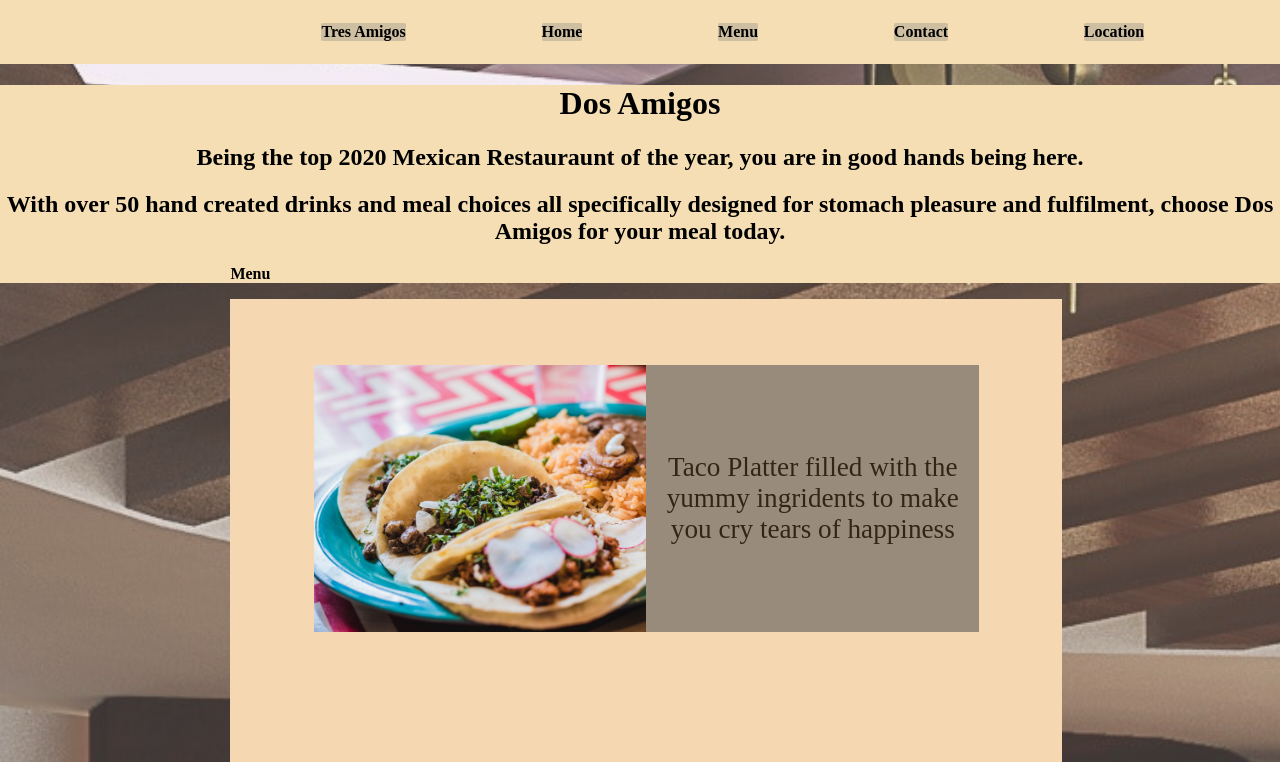
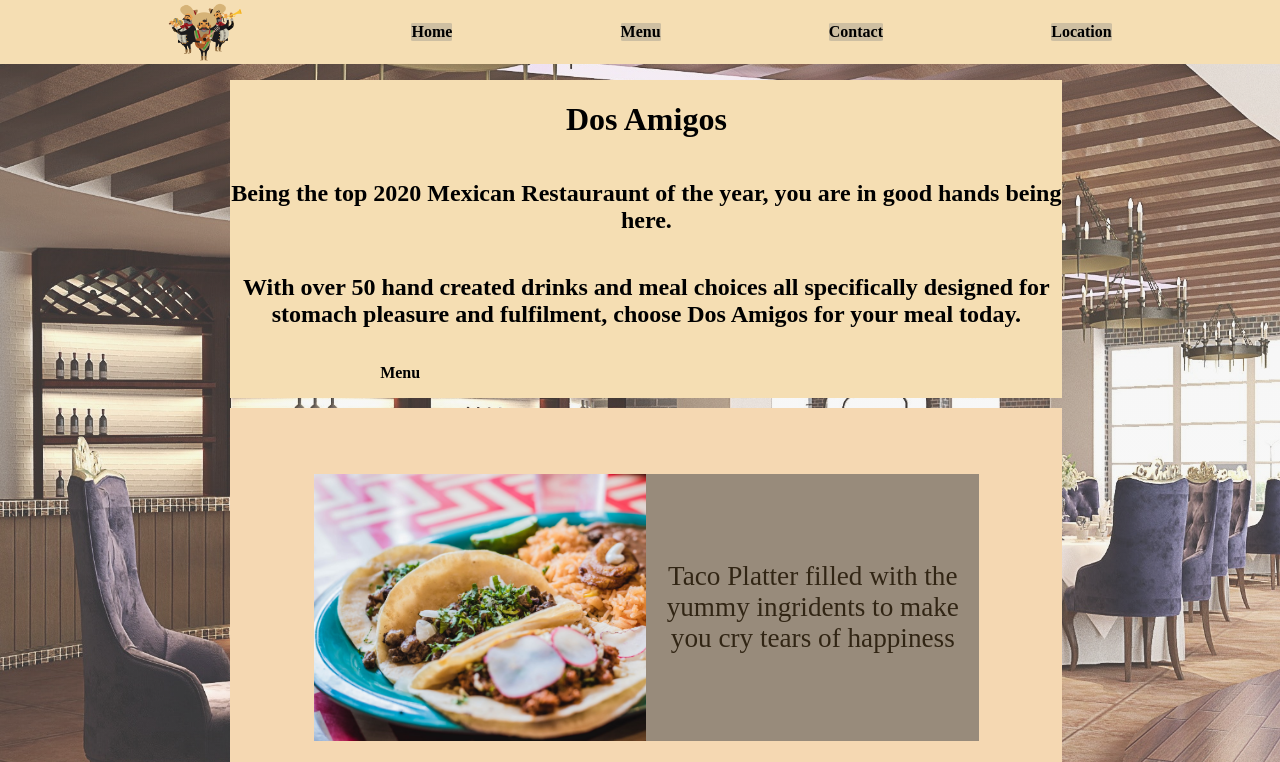
Before and after one commit to marcelwatson31/Dos-Amigos, a plain HTML site: page Menu.html in a window 1280 px wide. Shown: the top 762 px of the page. Drawn offline with Linux system fonts and the light colour scheme.

Commit message:
Somewhat finished product

```diff
--- a/Menu.css
+++ b/Menu.css
@@ -8,6 +8,7 @@ body{
                   url("restar2.jpg");
     background-size: cover;
     height: 100%;
+    position: fixed;
 
 }
 
@@ -18,12 +19,18 @@ body{
     height: 4em;
     justify-content: space-evenly;
     align-items: center;
+    position: fixed;
+  top: 0;
+  width: 100%;
+
+  z-index: 1;
 
 }
 .logo{
     background-image: url("mariachi.png");
-    width: 50px;
-    height: 50px;
+    background-size: contain;
+    height: 80px;
+    width: 75px;
 }
 .nav-content {
 
@@ -33,9 +40,17 @@ body{
   font-weight: bolder;
 }
 .text{
-    background: wheat;
+
+    background-color: wheat;
+    display: flex;
+    flex-direction: column;
+    align-self: center;
+    margin-left: 18%;
     padding: none;
-    margin: none;
+    width: 65%;
+    margin-top: 80px;
+    margin-bottom: 10px;
+
 
 
 }
--- a/Menu.html
+++ b/Menu.html
@@ -10,7 +10,6 @@
     <div class="background">
     <div class="nav-bar">
         <div class="logo"></div>
-        <li class="nav-content">Tres Amigos</li>
         <li class="nav-content">Home</li>
         <li class="nav-content">Menu</li>
         <li class="nav-content">Contact</li>
```
Also changed, not shown: tresamigos.jfif (added).
